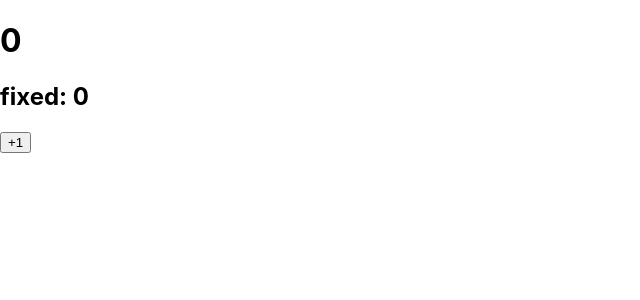
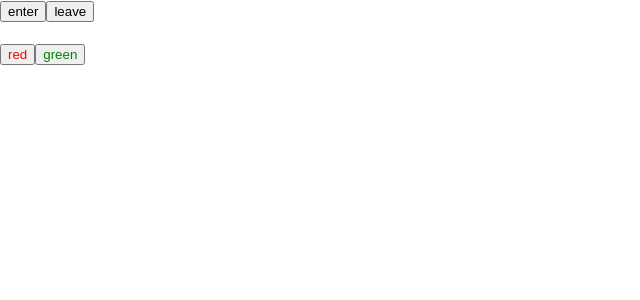
Before and after one commit to sidthefaker/theArtOfReact, a React (Create React App) app: page / in a window 1280 px wide. Shown: the top 300 px of the page, without its empty margins (0-640 px from the left). Built offline with nearby package versions, Linux system fonts and the light colour scheme.

Commit message:
study ch3.4 state  - 3.4.2 함수형 컴포턴트에서 use State 사용하기

```diff
--- a/src/App.js
+++ b/src/App.js
@@ -1,8 +1,8 @@
 import React from 'react';
-import Counter from './Counter'
+import Say from './Say';
 
 const App = () => {
-  return <Counter/>;
+  return <Say />;
 }
 
 export default App;
--- /dev/null
+++ b/src/Say.js
@@ -0,0 +1,21 @@
+import React, { useState } from 'react';
+
+const Say = () => {
+  const [message, setMessage] = useState('');
+  const onClickEnter = () => setMessage('hi!');
+  const onClickLeave = () => setMessage('bye!');
+
+  const [color, setColor] = useState('black');
+
+  return (
+    <div>
+      <button onClick={onClickEnter}>enter</button>
+      <button onClick={onClickLeave}>leave</button>
+      <h1 style={{ color }}>{message}</h1>
+      <button style={{color: 'red'}} onClick={() => setColor('red')}>red</button>
+      <button style={{color: 'green'}} onClick={() => setColor('green')}>green</button>
+    </div>
+  );
+};
+
+export default Say;
```
